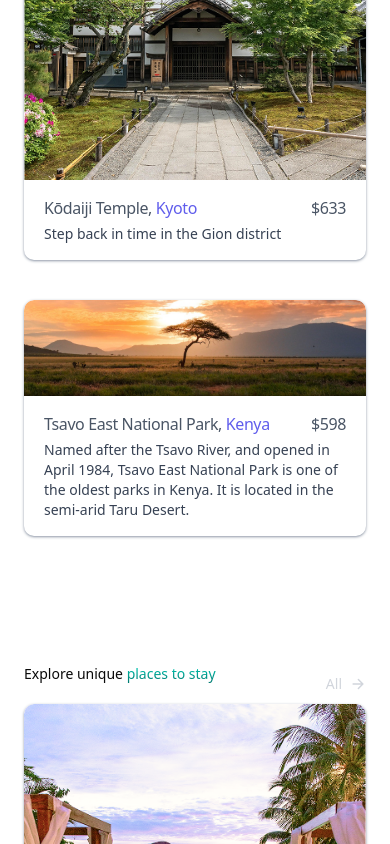
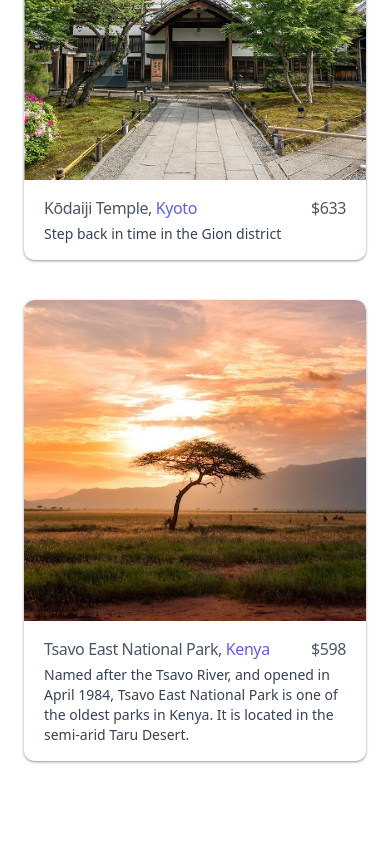
Before and after one commit to BintaSani/trimpa, a Next.js app: page / in a window 390 px wide. Shown: the part 1929-2773 px from the top of the page. Built offline with nearby package versions, Linux system fonts and the light colour scheme.

Commit message:
new changes

```diff
--- a/src/app/page.tsx
+++ b/src/app/page.tsx
@@ -13,7 +13,7 @@ export default function Home() {
   return (
     <UIProvider>
       <div className="">
-        <div className="h-[100vh] flex flex-col">
+        <div className="h-[100vh] lg:mb-10 xl:mb-0 flex flex-col">
           <PromoBanner/>
           <Nav />
           <Hero/>
--- a/src/components/adventure/adventure.tsx
+++ b/src/components/adventure/adventure.tsx
@@ -14,7 +14,7 @@ const Adventure = (props: Props) => {
                 <IoArrowForward className='size-4'/>
               </p>
             </div>
-            <div className='grid grid-cols-1 lg:grid-cols-3 gap-10'>
+            <div className='grid grid-cols-1 lg:grid-cols-2 xl:grid-cols-3 gap-10'>
                 <Card title={
                  <> The Bund, <span className='text-[var(--color-purple-blue)]'>Shanghai</span></>
                   }
@@ -34,7 +34,16 @@ const Adventure = (props: Props) => {
                 price='$633'
                 description="Step back in time in the Gion district"
               />
-                <div className='lg:col-span-3'>
+
+                <div className=' xl:hidden'>
+                    <Card
+                      title={<>Tsavo East National Park, <span className='text-[var(--color-purple-blue)]'>Kenya</span></>}
+                      image='/images/kenya.jpg'
+                      price='$598'
+                      description="Named after the Tsavo River, and opened in April 1984, Tsavo East National Park is one of the oldest parks in Kenya. It is located in the semi-arid Taru Desert."
+                    />
+                </div>
+                <div className='hidden xl:block xl:col-span-3'>
                     <Card
                       title={<>Tsavo East National Park, <span className='text-[var(--color-purple-blue)]'>Kenya</span></>}
                       image='/images/kenya.png'
--- a/src/components/explore/explore.tsx
+++ b/src/components/explore/explore.tsx
@@ -13,7 +13,7 @@ const Explore = (props: Props) => {
                 <IoArrowForward className='size-4'/>
                 </p>
             </div>
-            <div className='grid grid-cols-1 lg:grid-cols-3 gap-10'>
+            <div className='grid grid-cols-1 lg:grid-cols-2 xl:grid-cols-3 gap-10'>
                 <Card title={
                     <> Stay among the atolls in <span className='text-[var(--color-purple-blue)]'>Maldives</span></>
                     }
```
Also changed, not shown: public/images/kenya.jpg.
